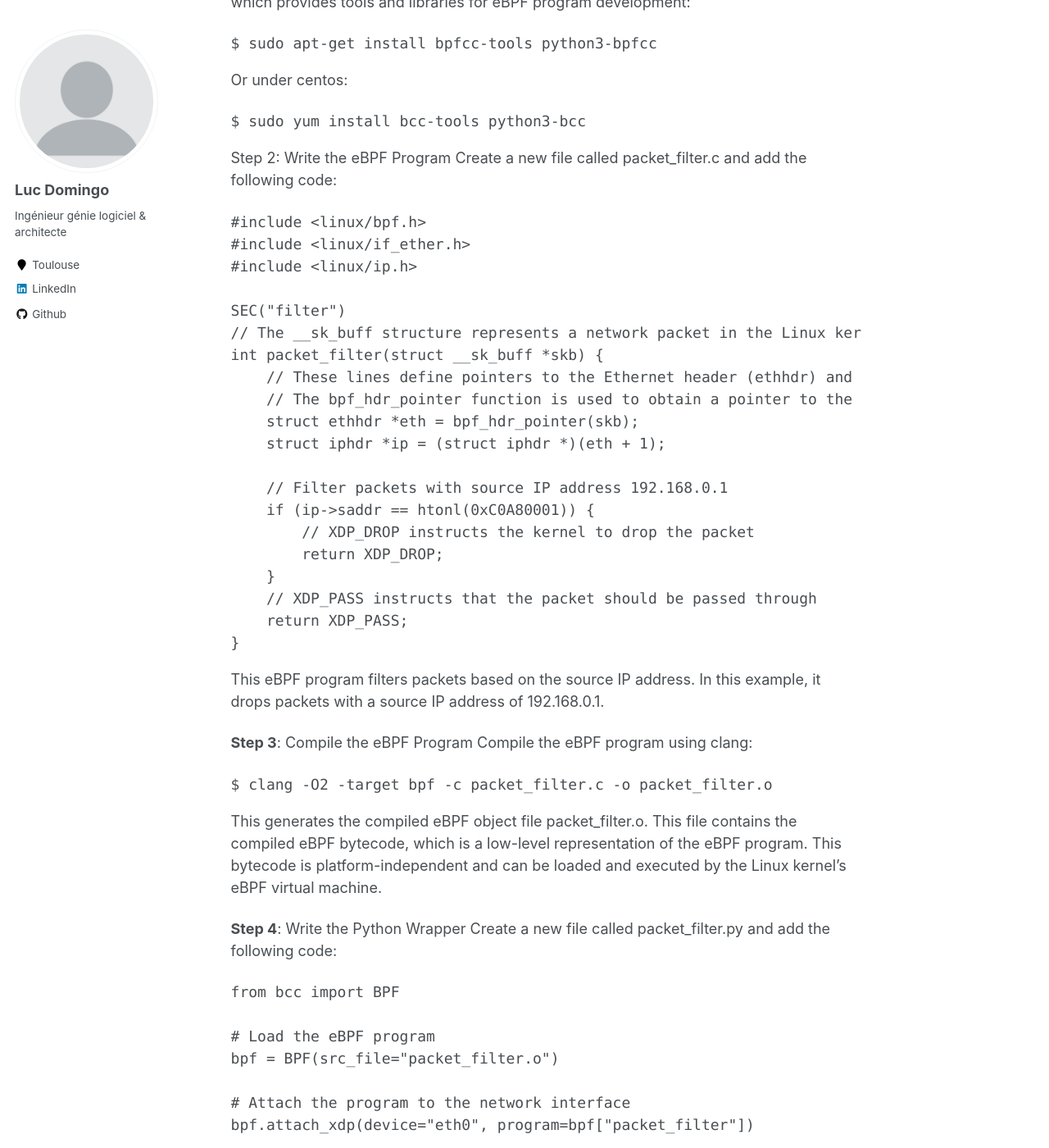
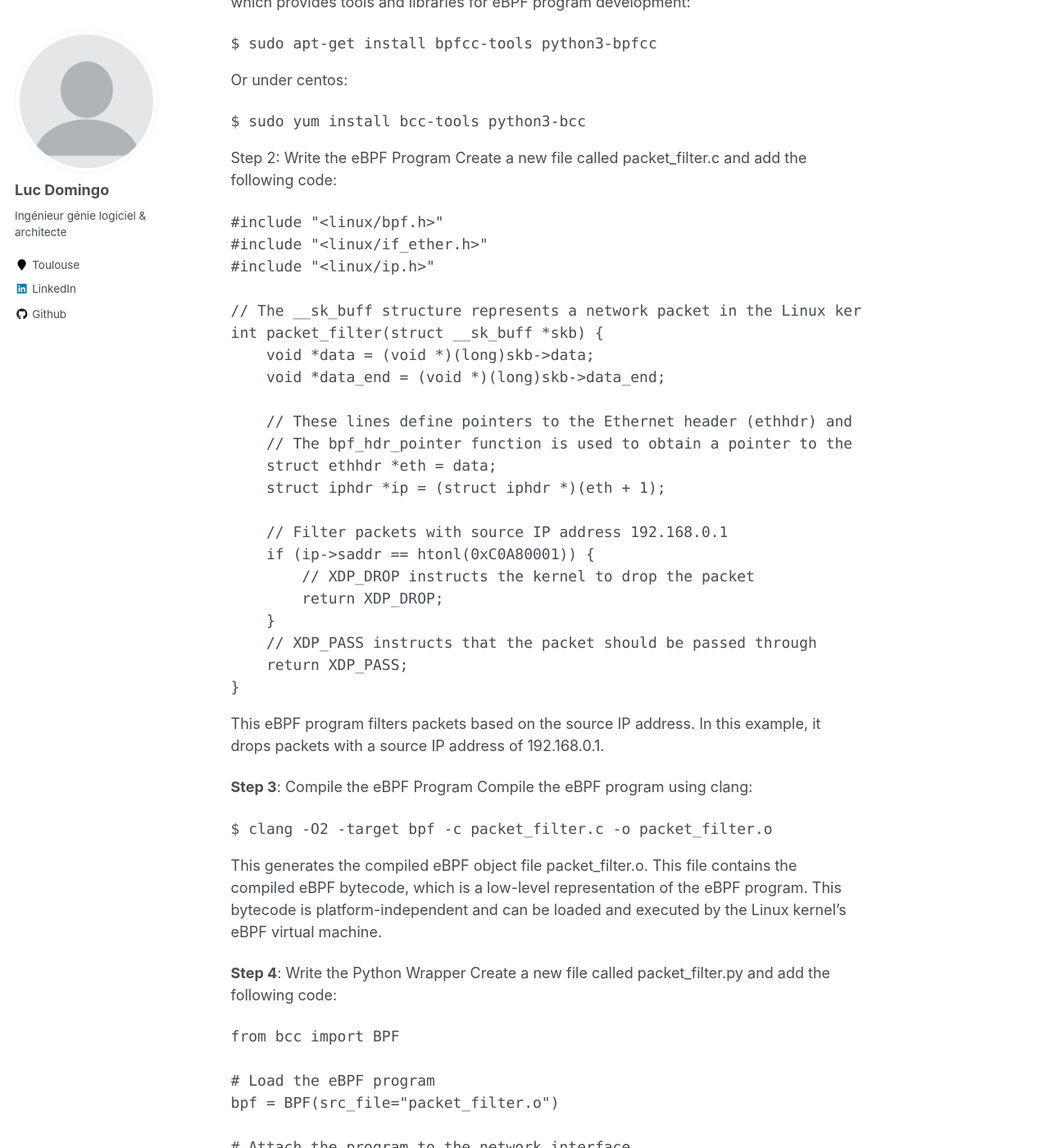
Before and after one commit to LucDomingo/mywebsite, a Jekyll site: the page built from _posts/2023-05-27-power-of-eBPF.md, in a window 1280 px wide and 1400 px high, scrolled down 1868 px. Shown: the whole window at 82% size. Built offline with Jekyll 4.4.1, drawn with Linux system fonts in a browser that asks for light colours.

Commit message:
Update 2023-05-27-power-of-eBPF.md

```diff
--- a/_posts/2023-05-27-power-of-eBPF.md
+++ b/_posts/2023-05-27-power-of-eBPF.md
@@ -58,16 +58,18 @@ $ sudo yum install bcc-tools python3-bcc
 Step 2: Write the eBPF Program
 Create a new file called packet_filter.c and add the following code:
 <pre>
-#include <linux/bpf.h>
-#include <linux/if_ether.h>
-#include <linux/ip.h>
+#include "<linux/bpf.h>"
+#include "<linux/if_ether.h>"
+#include "<linux/ip.h>"
 
-SEC("filter")
 // The __sk_buff structure represents a network packet in the Linux kernel
 int packet_filter(struct __sk_buff *skb) {
+    void *data = (void *)(long)skb->data;
+    void *data_end = (void *)(long)skb->data_end;
+
     // These lines define pointers to the Ethernet header (ethhdr) and IP header (iphdr) within the packet.
     // The bpf_hdr_pointer function is used to obtain a pointer to the packet data.
-    struct ethhdr *eth = bpf_hdr_pointer(skb);
+    struct ethhdr *eth = data;
     struct iphdr *ip = (struct iphdr *)(eth + 1);
 
     // Filter packets with source IP address 192.168.0.1
```
